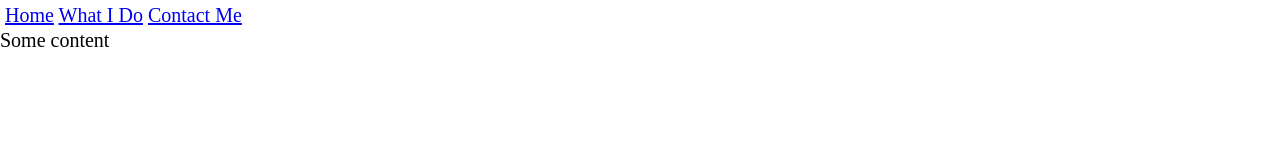
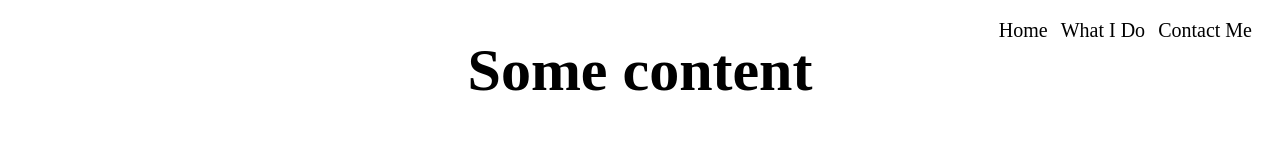
Before and after one commit to Izurieru/Website, a plain HTML site: page index.html in a window 1280 px wide. Drawn offline with Linux system fonts and the light colour scheme.

Commit message:
add basic styles

```diff
--- a/css/style.scss
+++ b/css/style.scss
@@ -7,18 +7,32 @@ html {
     font-size: 20px;
 }
 
-nav {
-    display: inline-block;
-    margin: 0.25rem;
-}
-
-.nav-link {
+header {
     display: flex;
     justify-content: flex-end;
 
-    a {
-        padding: 0.25rem;
-        text-decoration: none;
+    nav {
+        margin-right: 1rem;
+
+        a {
+            display: inline-block;
+            text-decoration: none;
+            margin-top: 1rem;
+            padding-right: 0.4rem;
+            color: black;
+        }
+    }
+}
+
+main {
+    display: flex;
+    align-items: center;
+    justify-content: center;
+    flex-direction: column;
+    h1 {
+        font-size: 3rem;
+        font-weight: bold;
+        text-align: center;
 
     }
 }
```
Also changed, not shown: css/style.css, 1 other file.
